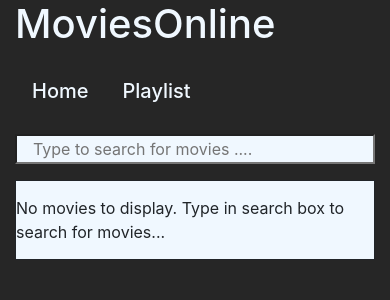
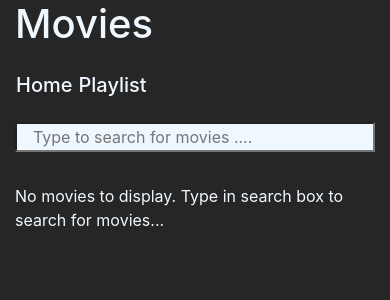
Before and after one commit to chhavij/learn_react, a React (Create React App) app in the folder my-movie-project/: page / in a window 390 px wide. Shown: the top 300 px of the page. Built offline with nearby package versions, Linux system fonts and the light colour scheme; no server answers.

Commit message:
Fixing styling

```diff
--- a/my-movie-project/src/App.css
+++ b/my-movie-project/src/App.css
@@ -29,10 +29,9 @@ input[type="text"] {
   display: flex;
   justify-content: center;
   align-items: center;
-  border: 1px solid;
   margin-top: 1rem;
   height: 5rem;
-  background-color: #f0f8ff;;
+  color: #f0f8ff;;
 }
 
 .nav-menu {
@@ -83,4 +82,9 @@ input[type="text"] {
   .movie-card-width {
     width: 25rem;
   }
+
+  .nav-menu button {
+    margin-left: 0;
+    padding: 0;
+  }
 }
--- a/my-movie-project/src/App.js
+++ b/my-movie-project/src/App.js
@@ -44,7 +44,7 @@ function App() {
   };
 
   useEffect(() => {
-    fetch("https://www.omdbapi.com/?apikey=e118a2c6&s="+searchTerm)
+    fetch("https://www.omdbapi.com/?apikey=e118a2c6&type=movie&s="+searchTerm)
       .then(res => res.json())
       .then ( (result) => {
           console.log(result);
@@ -65,7 +65,7 @@ function App() {
       <div className="container-fluid">
         <div className="row">
           <div className="col-sm-3">
-            <Heading level="1" heading="MoviesOnline"/>
+            <Heading level="1" heading="Movies"/>
           </div>
 
           <div className="col-sm-6 nav-menu" >
@@ -92,9 +92,7 @@ function App() {
 
         { view === "list" &&
           <>
-            <div className="row">
-              <div className="col m-3"><Heading level="5" heading="My List"/></div>
-            </div>
+            {!playList.length && <Message message="Your playlist is empty"/>}
             <div className="row">
               <PlayList movies={playList} onClick={removeFromPlayList} isPlayList="true"/>
             </div>
```
